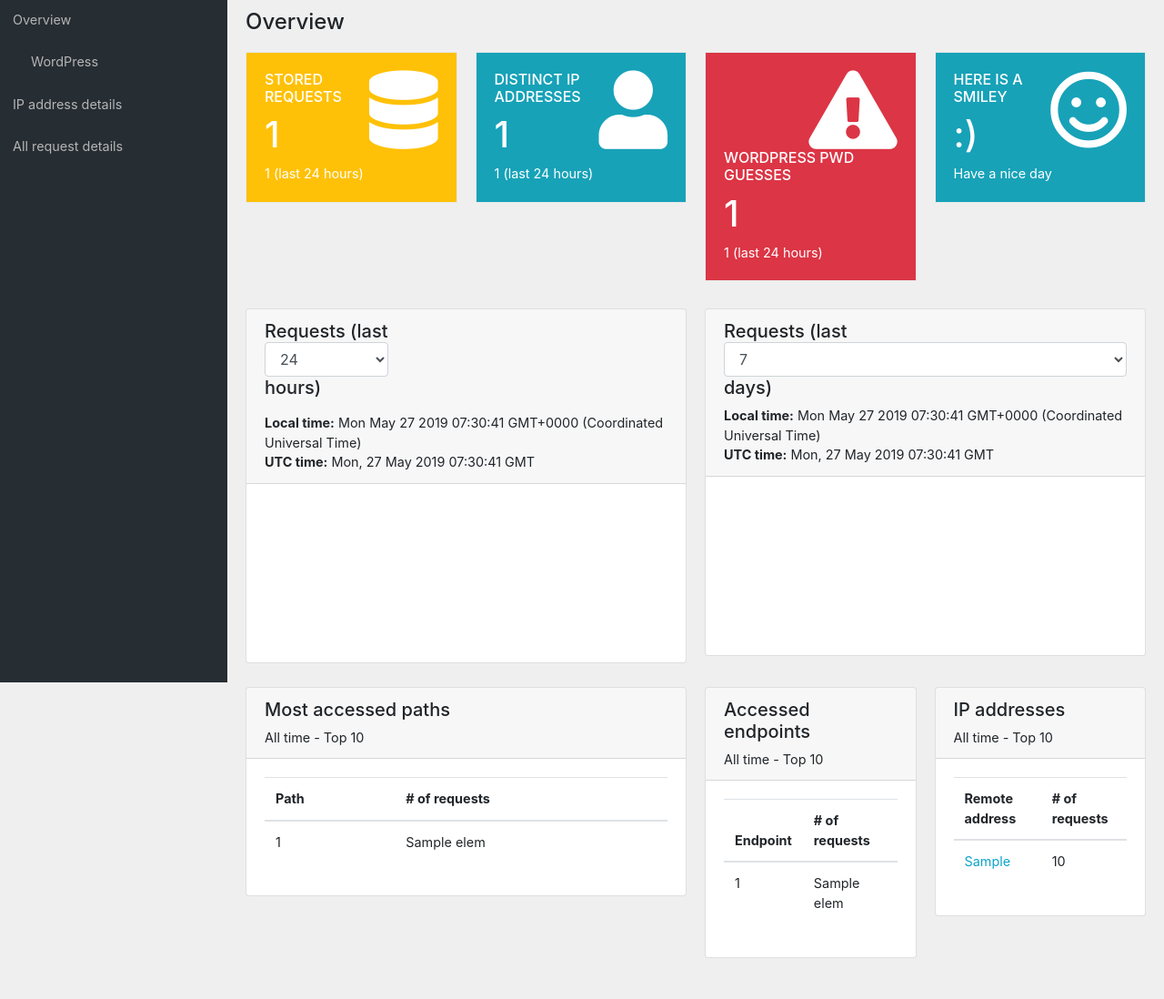
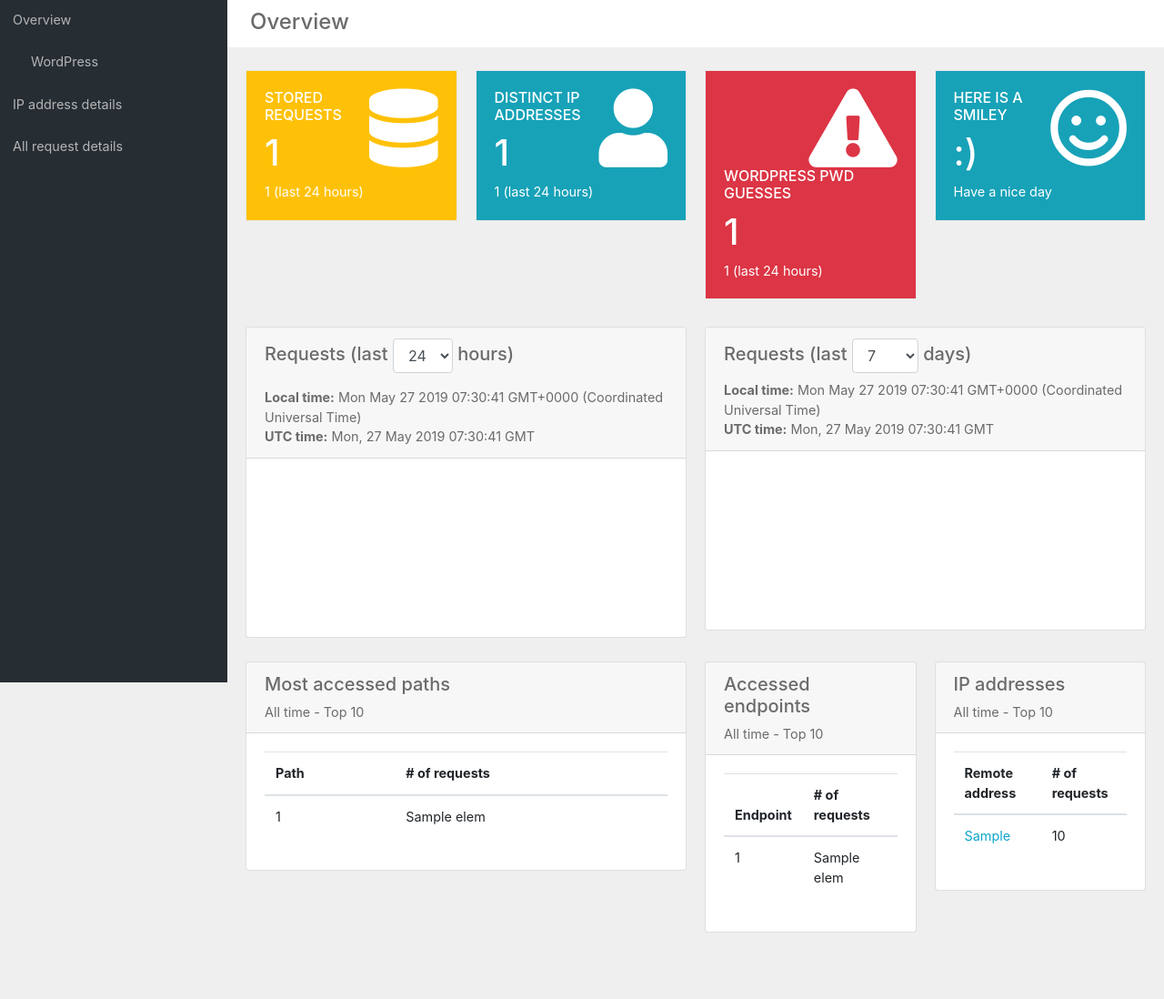
Before and after one commit to inc0x0/multipot, a Flask app: template app/templates/analysis/index.html in a window 1280 px wide. Shown: the part 50-1148 px from the top of the page at 91% size. After the commit the page ends 1075 px from the top, so only its background shows below. Run offline with Flask 2, Linux system fonts and the light colour scheme; the template is opened without the code that fills it: most values are stand-ins (such as "Sample title", 1, 10 or a date in 2020); a map, chart or similar area stays blank; some libraries are stand-ins or nearby versions.

Commit message:
Add files via upload

```diff
--- a/app/static/assets/css/style.css
+++ b/app/static/assets/css/style.css
@@ -126,3 +126,25 @@ a {
   margin-bottom: 20px;
   background-color: #ffffff;
   border: 1px solid rgba(183,183,183,.125);  }
+
+/* Inline selects on index*/
+.inl {
+  display: inline-block;
+  width: auto;
+  vertical-align: middle;
+}
+
+#pageHeader {
+  margin: 0px -20px 15px -20px;
+  background-color: #FFFFFF;
+  padding-bottom: 5px;
+}
+
+.card-header {
+  color: #6b6b6b;
+}
+
+.main-title {
+  padding-left: 15px;
+  color: #6b6b6b;
+}
```
